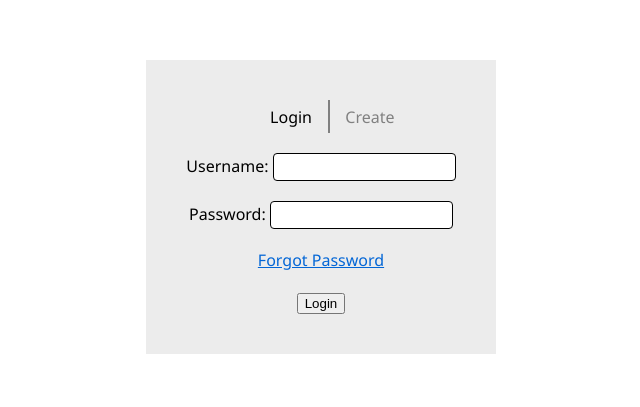
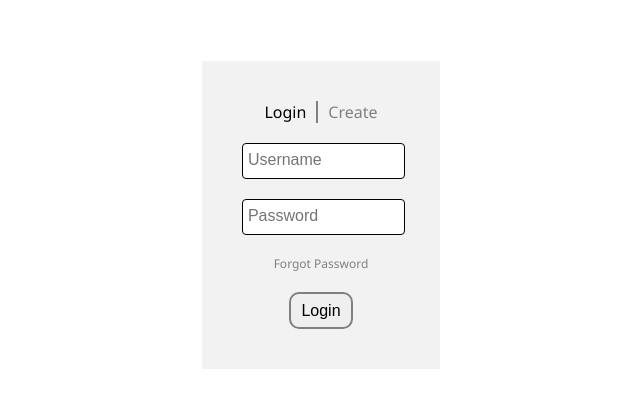
Before and after one commit to SudoZachCampbell/campaign-manager-ui, a React (Create React App) app: page /login in a window 1280 px wide. Shown: the part 193-600 px from the top of the page, without its empty margins (319-959 px from the left). Built offline with nearby package versions, Linux system fonts and the light colour scheme.

Commit message:
Tidied login page, fixed global padding

```diff
--- a/src/layouts/NavMenu/NavMenu.styles.scss
+++ b/src/layouts/NavMenu/NavMenu.styles.scss
@@ -2,7 +2,7 @@
 
 .navbar__container {
     display: flex;
-    height: 100vh;
+    height: 100%;
     width: 3%;
     background-color: colours.$primary-colour;
 }
--- a/src/layouts/layout.scss
+++ b/src/layouts/layout.scss
@@ -1,10 +1,12 @@
 .global__container {
     display: flex;
     font-family: 'Segoe UI', Tahoma, Geneva, Verdana, sans-serif;
-    margin: 0;
+    height: calc(100vh - 2vh);
+    padding: 1vh;
 }
 
 .global__content {
     width: 100%;
-    height: 100vh;
+    height: calc(100vh - 6vh);
+    padding: 2vh;
 }
--- a/src/pages/Login.styles.scss
+++ b/src/pages/Login.styles.scss
@@ -12,7 +12,7 @@
     padding: 5vh 5vh;
     gap: 20px;
     transition: max-height 2s, width 2s;
-    background-color: rgba(128, 128, 128, 0.15);
+    background-color: rgba(128, 128, 128, 0.1);
     justify-content: space-around;
     align-items: center;
     transition: width 0.75s, height 0.75s;
@@ -24,7 +24,11 @@
 
     .toggle {
         color: gray;
-        margin: 5%;
+
+
+        &:hover {
+            cursor: pointer;
+        }
     }
 
     .selected {
@@ -43,8 +47,28 @@
 }
 
 .login__input {
-    height: 1.5rem;
+    height: 2rem;
     border: none;
     border: solid 1px #000;
     border-radius: 4px;
+    width: 12vw;
+    padding-left: 3%;
+
+    &::placeholder {
+        font-size: 1rem;
+    }
 }
+
+.login__forgot {
+    font-size: 0.75rem;
+    color: gray;
+    text-decoration: none;
+}
+
+.login__button {
+    font-size: 1rem;
+    min-width: 40%;
+    padding: 5%;
+    border: solid 2px gray;
+    border-radius: 10px;
+}
--- a/src/pages/Login.tsx
+++ b/src/pages/Login.tsx
@@ -33,46 +33,31 @@ export default function Login() {
   const auth = useAuth();
 
   const {
-    loading: loginLoading,
-    invoke: loginInvoke,
-    response: loginResponse,
-    apiError: loginError,
-  } = useDnDApi((login: string, pass: string) =>
-    accountsClient.login(new LoginAttempt({ username: login, password: pass })),
-  );
-
-  const {
-    loading: createLoading,
-    invoke: createInvoke,
-    response: createResponse,
-    apiError: createError,
-  } = useDnDApi((login: string, pass: string, email: string) =>
-    accountsClient.createAccount(
-      new CreateAttempt({ username: login, password: pass, email }),
-    ),
+    loading,
+    invoke,
+    response: responseToken,
+    apiError,
+  } = useDnDApi((login: string, pass: string, email?: string) =>
+    creating
+      ? accountsClient.createAccount(
+          new CreateAttempt({ username: login, password: pass, email }),
+        )
+      : accountsClient.login(
+          new LoginAttempt({ username: login, password: pass }),
+        ),
   );
 
   const attemptLogin = () => {
     if (valid) {
-      if (creating) {
-        createInvoke(username, password, email);
-      } else {
-        loginInvoke(username ?? email, password);
-      }
+      invoke(username, password, creating ? email : null);
     }
   };
 
   useEffect(() => {
-    if (!loginLoading && loginResponse) {
-      login(loginResponse);
+    if (!loading && responseToken) {
+      login(responseToken);
     }
-  }, [loginResponse]);
-
-  useEffect(() => {
-    if (!createLoading && createResponse) {
-      login(createResponse);
-    }
-  }, [createResponse]);
+  }, [responseToken]);
 
   const login = (token: string) => {
     let tokenObject = jwtDecode<JwtPayload>(token);
@@ -83,13 +68,14 @@ export default function Login() {
   };
 
   useEffect(() => {
-    if (loginError !== null) {
+    if (apiError !== null) {
       setUsername('');
       setPassword('');
+      setEmail('');
     }
-  }, [loginError]);
+  }, [apiError]);
 
-  return createLoading || loginLoading ? (
+  return loading ? (
     <PuffLoader color={colours.primaryColour} />
   ) : (
     <div className='login__container'>
@@ -110,20 +96,18 @@ export default function Login() {
           </a>
         </div>
         <div>
-          <label htmlFor='loginName'>Username: </label>
           <input
-            id='loginName'
             type='text'
             className='login__input'
+            placeholder='Username'
             onChange={(e) => setUsername(e.target.value)}
           />
         </div>
         <div>
-          <label htmlFor='password'>Password: </label>
           <input
-            id='password'
             type='password'
             className='login__input'
+            placeholder='Password'
             onChange={(e) => setPassword(e.target.value)}
           />
         </div>
@@ -131,34 +115,34 @@ export default function Login() {
           <>
             {' '}
             <div>
-              <label htmlFor='repeatPassword'>Repeat: </label>
               <input
-                id='repeatPassword'
                 type='password'
                 className='login__input'
+                placeholder='Confirm Password'
                 onChange={(e) => setPassword(e.target.value)}
               />
             </div>
             <div>
-              <label htmlFor='email'>Email: </label>
               <input
-                id='email'
                 type='text'
                 className='login__input'
+                placeholder='Email'
                 onChange={(e) => setEmail(e.target.value)}
               />
             </div>
           </>
         )}
-        <div>
-          <Link to=''>Forgot Password</Link>
-        </div>
-        <div>
-          <input type='submit' value={creating ? 'Create' : 'Login'} />
-        </div>
-        {creating
-          ? createError && <p>{createError.response}</p>
-          : loginError && <p>{loginError.response}</p>}
+        {creating || (
+          <Link className='login__forgot' to=''>
+            Forgot Password
+          </Link>
+        )}
+        <input
+          className='login__button'
+          type='submit'
+          value={creating ? 'Create' : 'Login'}
+        />
+        {apiError && <p>{apiError.response}</p>}
       </form>
     </div>
   );
```
